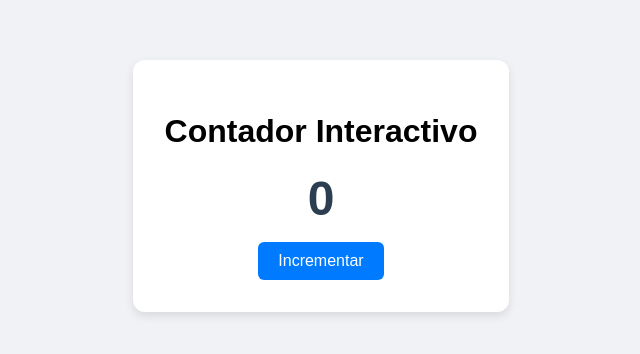
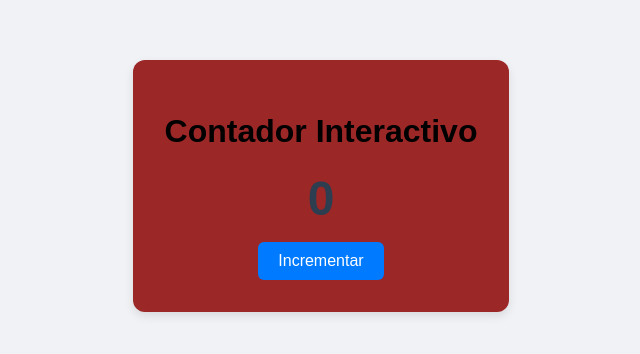
Before and after one commit to Emerson-boop-hue/Prueba, a plain HTML site: page index.html in a window 1280 px wide. Shown: the part 214-568 px from the top of the page, without its empty margins (319-959 px from the left). Drawn offline with Linux system fonts and the light colour scheme.

Commit message:
Se actualizó el color de fondo en style.css

```diff
--- a/style.css
+++ b/style.css
@@ -9,7 +9,7 @@ body {
 }
 
 .card {
-    background: white;
+    background: rgb(155, 39, 39);
     padding: 2rem;
     border-radius: 12px;
     box-shadow: 0 4px 10px rgba(0, 0, 0, 0.1);
```
